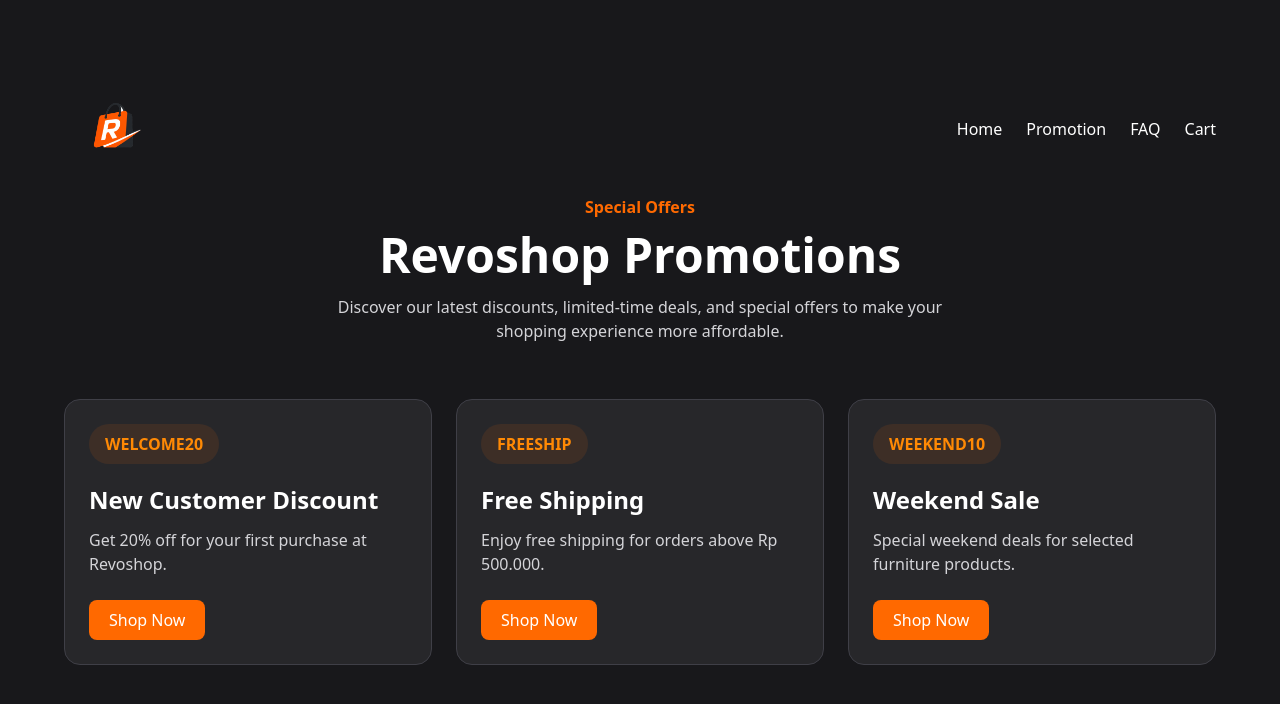
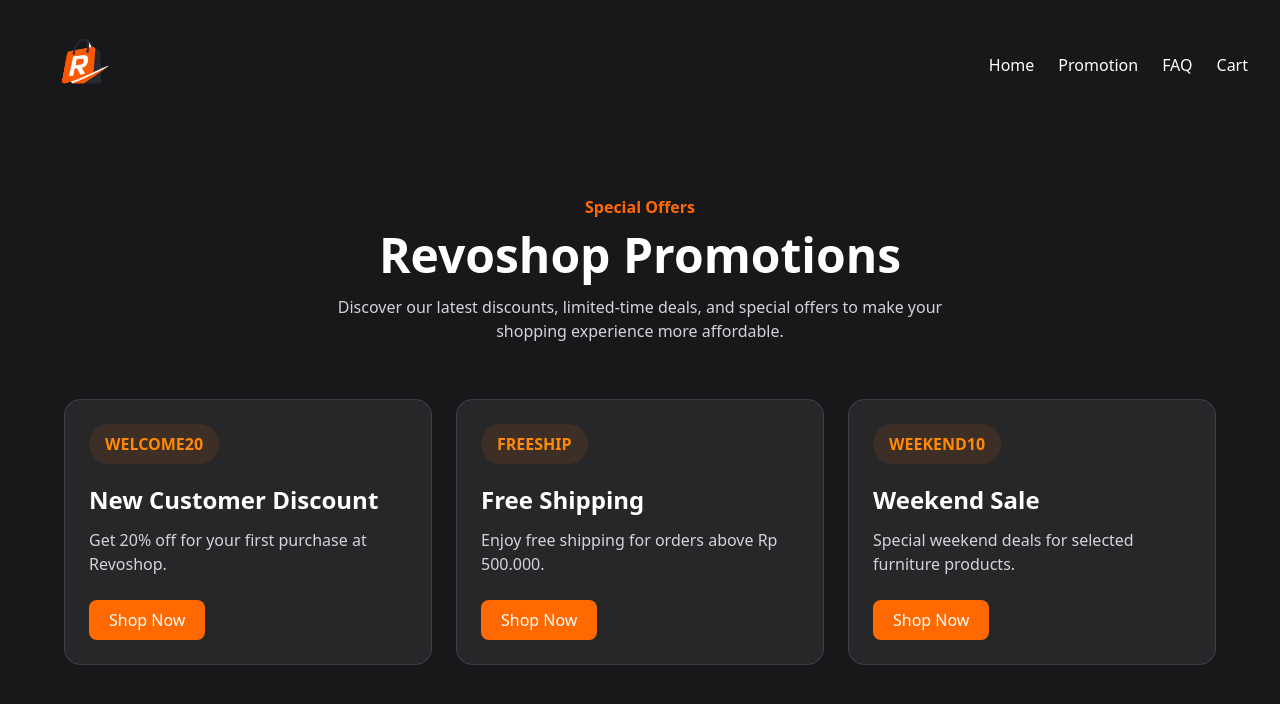
Before and after one commit to Revou-FSSE-Feb26/milestone-3-Arzy4, a Next.js app in the folder revoshop/: page /promotion in a window 1280 px wide. Shown: the top 704 px of the page. Built offline with nearby package versions, Linux system fonts and the light colour scheme.

Commit message:
fix: adjust padding in Promotion component for improved layout

```diff
--- a/revoshop/app/promotion/page.tsx
+++ b/revoshop/app/promotion/page.tsx
@@ -20,9 +20,9 @@
   ];
 
   return (
-    <main className="min-h-screen bg-zinc-900 text-white px-8 py-16">
+    <main className="min-h-screen bg-zinc-900 text-white">
       <Navbar />
-      <section className="max-w-6xl mx-auto">
+      <section className="max-w-6xl mx-auto py-16">
         <div className="text-center mb-14">
           <p className="text-orange-500 font-semibold mb-3">
             Special Offers
```
